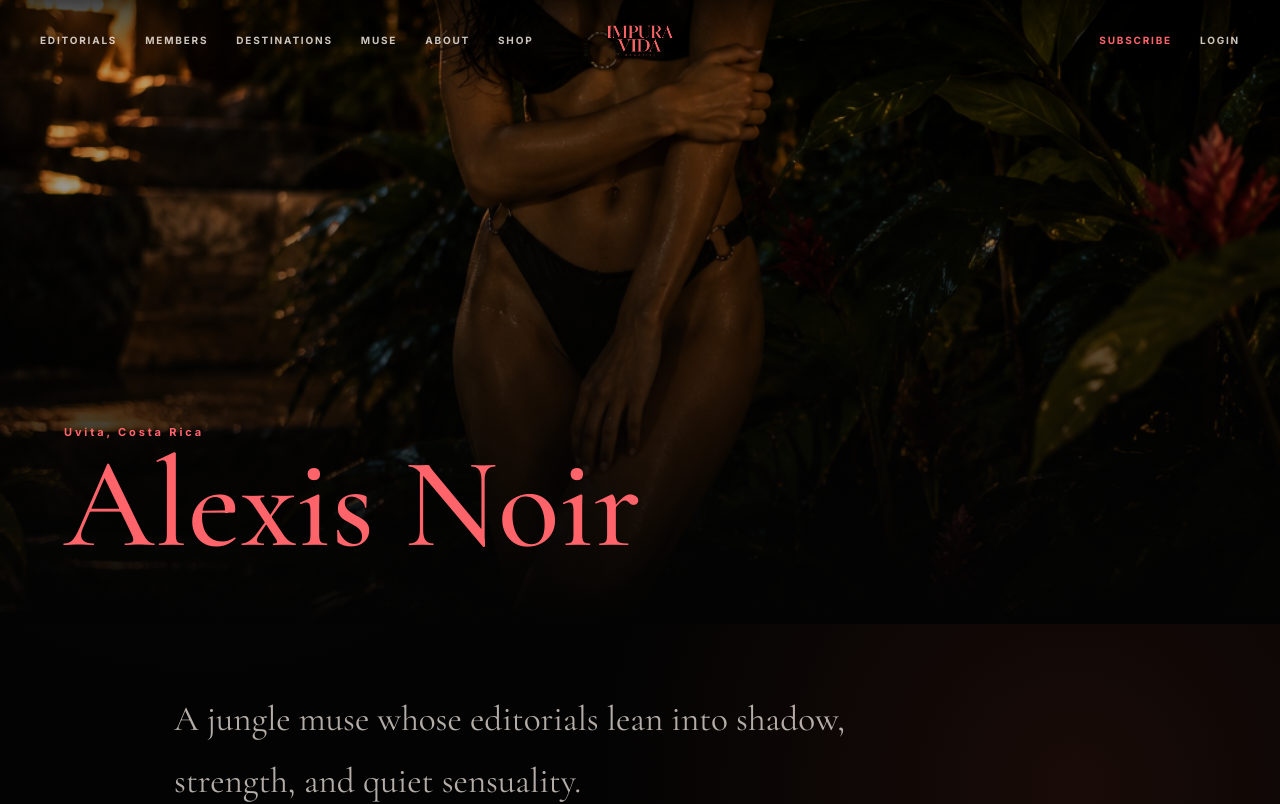
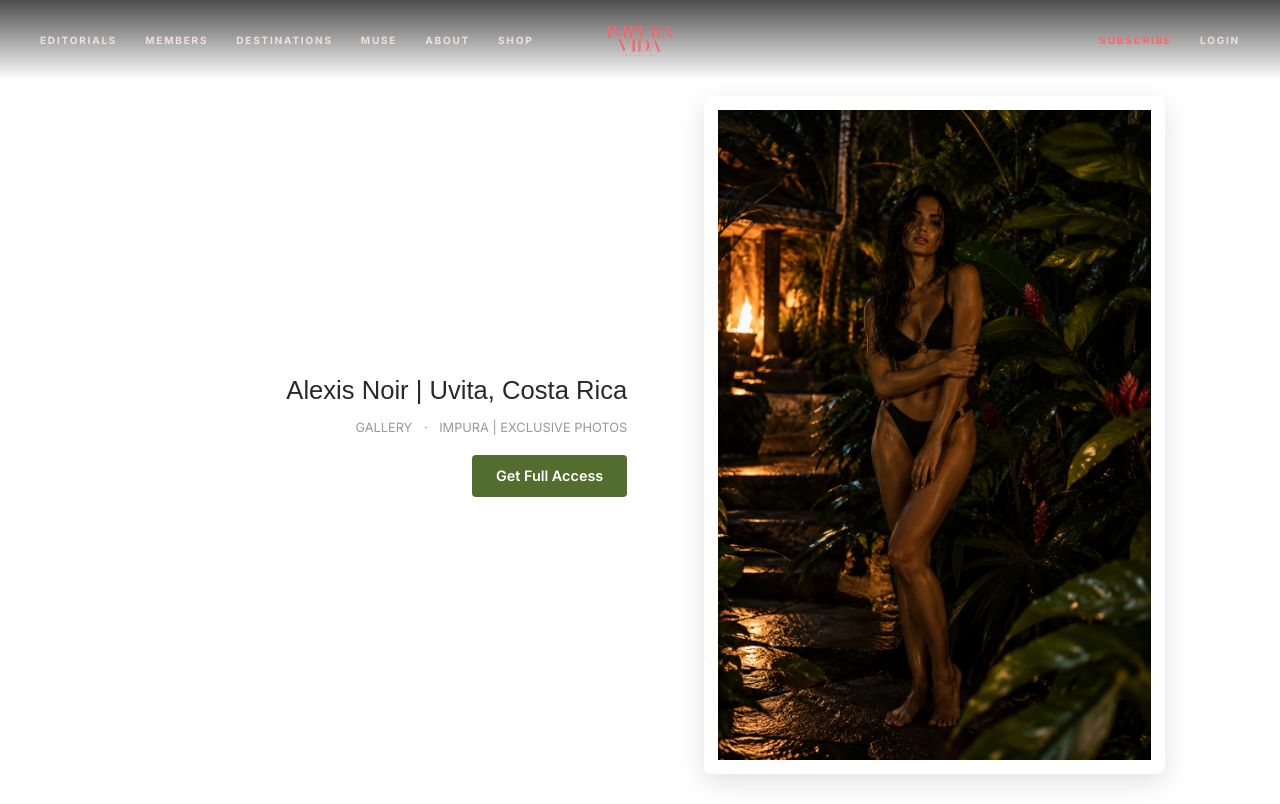
Before and after one commit to Snapey7/snapey7.github.io, a Next.js app: page /models/alexis-noir in a window 1280 px wide. Shown: the top 804 px of the page. Built offline with nearby package versions, Linux system fonts and the light colour scheme.

Commit message:
Restyle Muse profile pages as gallery access landing

```diff
--- a/app/globals.css
+++ b/app/globals.css
@@ -1216,6 +1216,103 @@ a {
   padding: 4rem 5vw 6rem;
 }
 
+.model-entry-page {
+  min-height: 100svh;
+  display: grid;
+  align-items: center;
+  padding: 6rem 5vw 3rem;
+  color: #242424;
+  background: #fff;
+}
+
+.model-entry-layout {
+  display: grid;
+  width: min(100%, 1050px);
+  margin: 0 auto;
+  grid-template-columns: 1fr 0.9fr;
+  align-items: center;
+  gap: clamp(2rem, 6vw, 5.5rem);
+}
+
+.model-entry-copy {
+  text-align: right;
+}
+
+.model-entry-copy h1 {
+  margin: 0;
+  color: #292929;
+  font-family: Arial, Helvetica, sans-serif;
+  font-size: clamp(1.25rem, 2vw, 1.75rem);
+  font-weight: 400;
+  line-height: 1.35;
+}
+
+.model-entry-meta {
+  margin: 0.65rem 0 1.1rem;
+  color: #999;
+  font-size: 0.8rem;
+}
+
+.model-entry-meta span {
+  padding: 0 0.5rem;
+}
+
+.model-entry-cta {
+  display: inline-flex;
+  min-height: 42px;
+  align-items: center;
+  justify-content: center;
+  border-radius: 4px;
+  padding: 0.65rem 1.5rem;
+  color: #fff;
+  background: #536d2e;
+  font-size: 0.9rem;
+  font-weight: 600;
+  transition: background 180ms ease;
+}
+
+.model-entry-cta:hover,
+.model-entry-cta:focus-visible {
+  background: #3f5422;
+}
+
+.model-entry-image {
+  position: relative;
+  width: 100%;
+  aspect-ratio: 0.68;
+  overflow: hidden;
+  border: 14px solid #fff;
+  border-radius: 7px;
+  background: #f4f4f4;
+  box-shadow: 0 8px 28px rgba(0, 0, 0, 0.12);
+}
+
+.model-entry-image img {
+  object-fit: cover;
+}
+
+@media (max-width: 700px) {
+  .model-entry-page {
+    padding: 7.5rem 1.25rem 3rem;
+  }
+
+  .model-entry-layout {
+    max-width: 440px;
+    grid-template-columns: 1fr;
+    gap: 1.75rem;
+  }
+
+  .model-entry-copy {
+    grid-row: 2;
+    text-align: center;
+  }
+
+  .model-entry-image {
+    grid-row: 1;
+    max-height: 65svh;
+  }
+}
+
 .detail-intro {
   max-width: 680px;
   font-family: var(--font-display), Georgia, serif;
--- a/app/models/[slug]/page.tsx
+++ b/app/models/[slug]/page.tsx
@@ -1,7 +1,8 @@
 import { notFound } from 'next/navigation';
-import { EditorialCard } from '@/components/site/EditorialCard';
+import Image from 'next/image';
+import Link from 'next/link';
 import { PageShell } from '@/components/site/PageShell';
-import { editorials, models } from '@/lib/content';
+import { models } from '@/lib/content';
 
 type ModelPageProps = {
   params: Promise<{ slug: string }>;
@@ -15,30 +16,18 @@ export default async function ModelDetailPage({ params }: ModelPageProps) {
   const { slug } = await params;
   const model = models.find((item) => item.slug === slug);
   if (!model) notFound();
-  const related = editorials.filter((editorial) =>
-    editorial.model.toLowerCase().includes(model.name.split(' ')[0].toLowerCase()),
-  );
 
   return (
     <PageShell>
-      <main>
-        <section
-          className="detail-hero"
-          style={{
-            backgroundImage: `linear-gradient(180deg, rgba(0,0,0,0.16), #030303), url(${model.image})`,
-          }}
-        >
-          <div className="detail-hero-inner">
-            <p className="eyebrow">{model.location}</p>
-            <h1>{model.name}</h1>
+      <main className="model-entry-page">
+        <section className="model-entry-layout" aria-label={`${model.name} gallery` }>
+          <div className="model-entry-copy">
+            <h1>{model.name} | {model.location}</h1>
+            <p className="model-entry-meta">GALLERY <span>·</span> IMPURA | EXCLUSIVE PHOTOS</p>
+            <Link className="model-entry-cta" href="/members">Get Full Access</Link>
           </div>
-        </section>
-        <section className="detail-body">
-          <p className="detail-intro">{model.bio}</p>
-          <div className="editorial-grid">
-            {(related.length ? related : editorials.slice(0, 4)).map((editorial) => (
-              <EditorialCard editorial={editorial} key={editorial.slug} />
-            ))}
+          <div className="model-entry-image">
+            <Image alt={`${model.name} — ${model.location}`} src={model.image} fill priority sizes="(max-width: 700px) 90vw, 420px" />
           </div>
         </section>
       </main>
```
